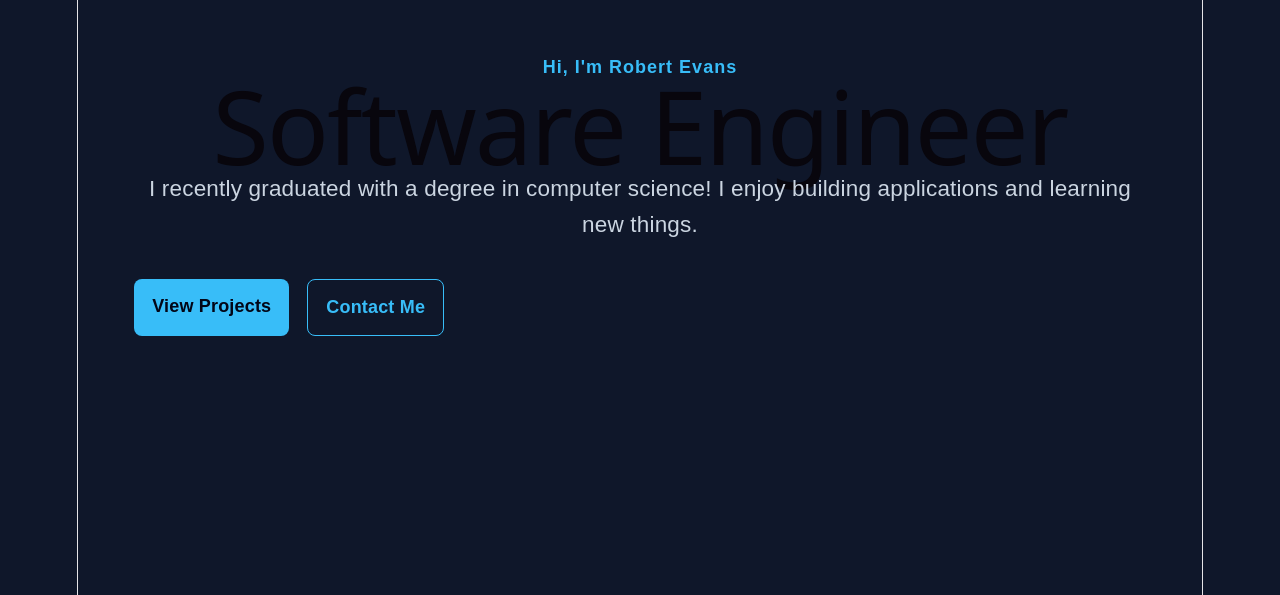
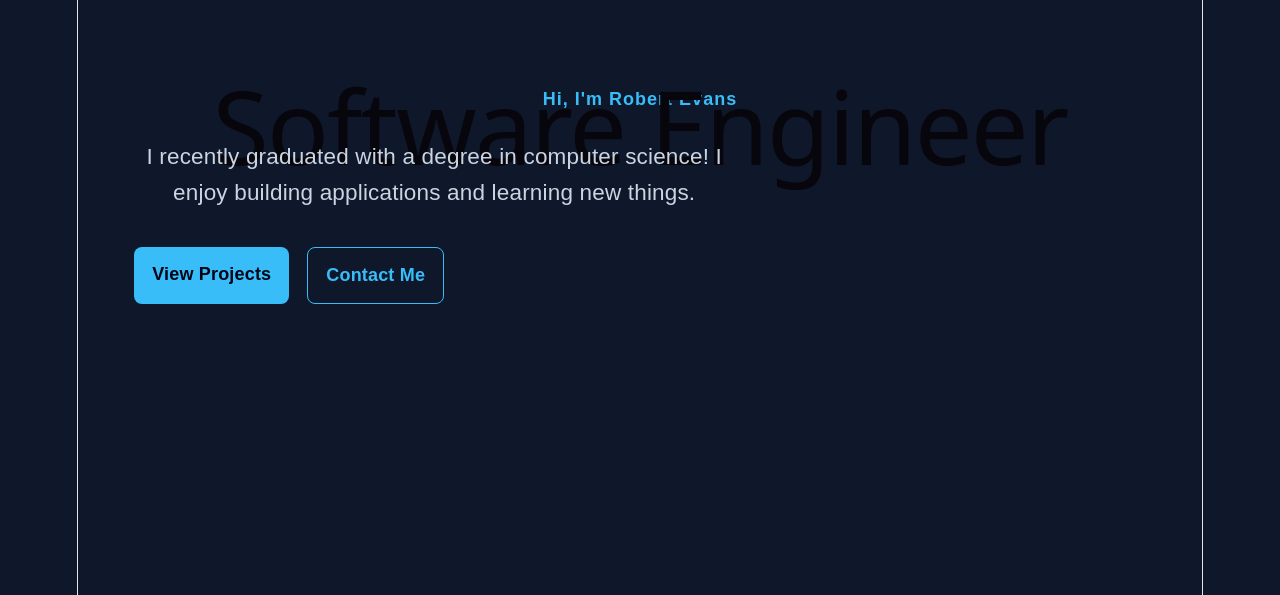
Before and after one commit to robbieevans1/My-Portfolio, a React (Vite) app: page / in a window 1280 px wide. Shown: the part 205-800 px from the top of the page. Built offline with nearby package versions, Linux system fonts and the light colour scheme.

Commit message:
fix for css in production

```diff
--- a/src/App.css
+++ b/src/App.css
@@ -33,16 +33,16 @@ main {
 
 h1 {
   font-size: clamp(3rem, 8vw, 6rem);
-  /* margin: 0; */
+  margin: 0;
 }
 
 h2 {
   font-size: 2rem;
-  /* margin-bottom: 1rem; */
+  margin-bottom: 1rem;
 }
 
 .hero-text {
-  /* max-width: 600px; */
+  max-width: 600px;
   font-size: 1.25rem;
   line-height: 1.6;
   color: #cbd5e1;
```
